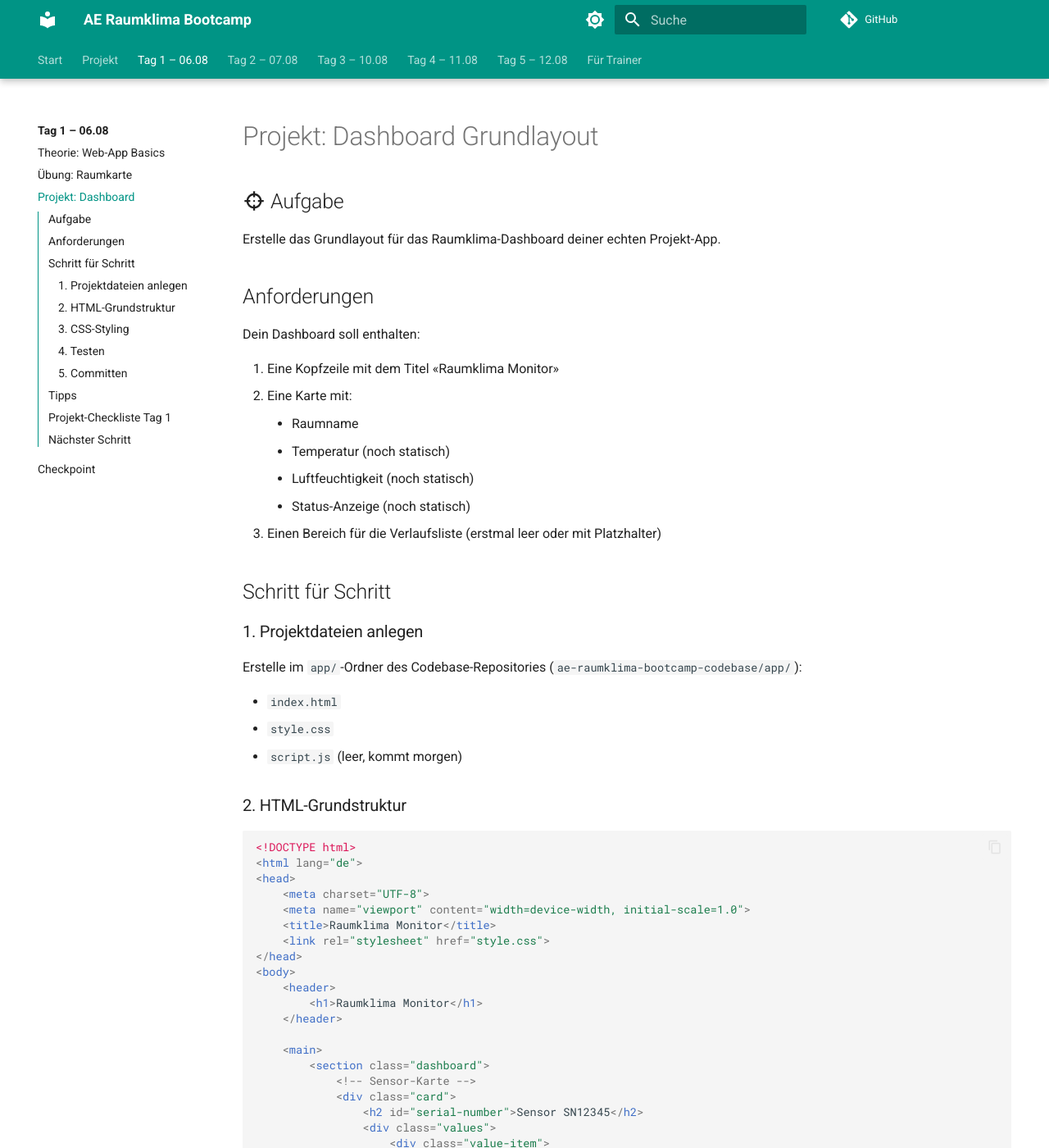
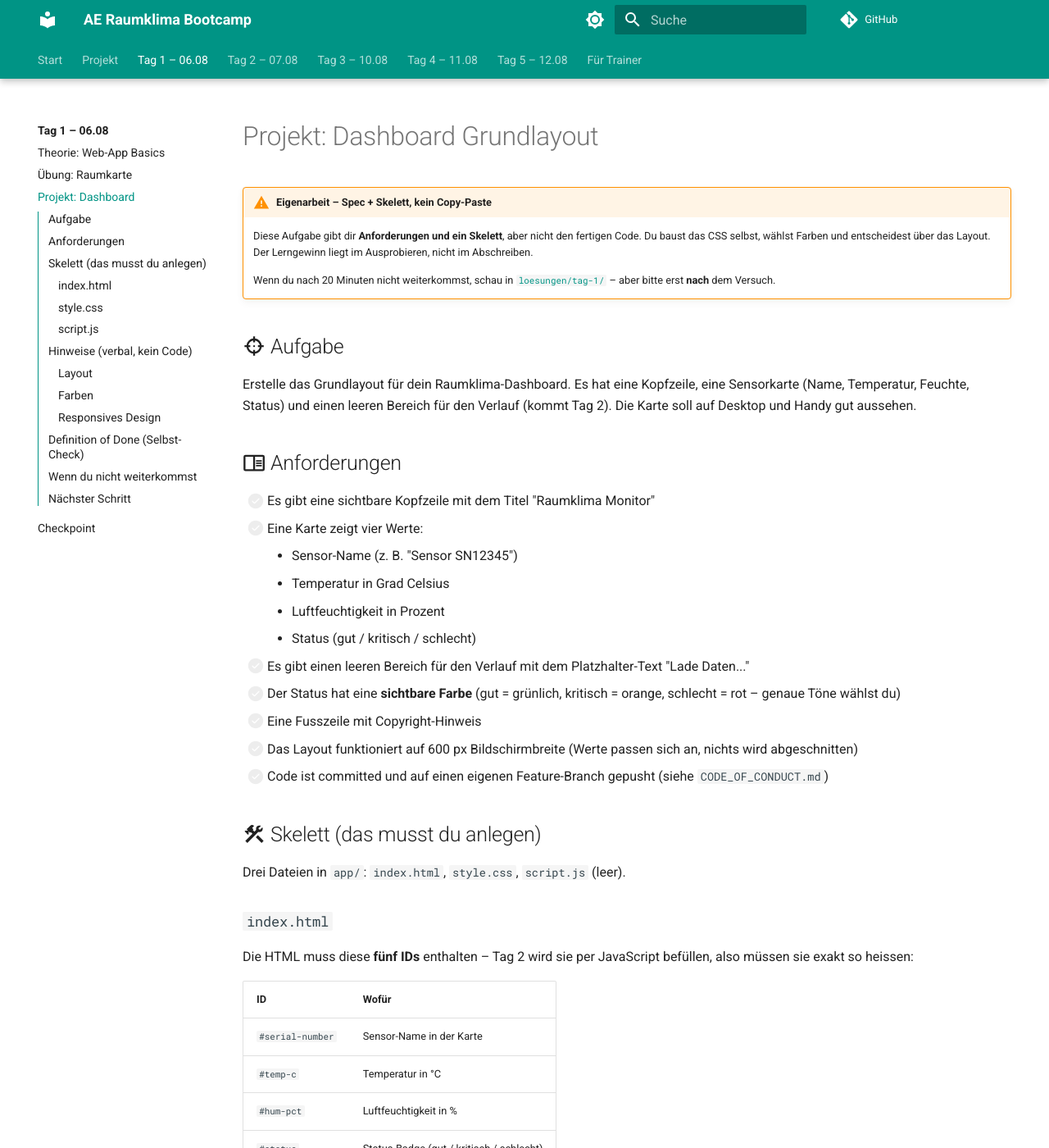
Before and after one commit to HeiligerG/ae-raumklima-bootcamp, an MkDocs documentation site: the page built from docs/tag-1/projekt-dashboard.md, in a window 1280 px wide and 1400 px high. Shown: the whole window at 82% size. Built offline with MkDocs 1.6.1 and Material for MkDocs 9.7.7, drawn with Linux system fonts in a browser that asks for light colours; comment, search, counter and statistics services are not loaded; some of the changed text lies outside the part shown.

Commit message:
docs(tag-1): Projekt-Dashboard auf Spec+Skelett umstellen
Ersetzt die 265-Zeilen-Copy-Paste-Vorlage durch ein
didaktisches Spec-Format:
- Konkrete Anforderungen als Checkliste
- Skelett nur mit den Pflicht-IDs und CSS-Klassen-Namen
  (keine Werte, keine Implementation)
- Verbale Hinweise zu Layout, Farben, Responsiveness
- DoD-Selbst-Check
- 20-Min-Regel: Verweis auf loesungen/tag-1/ nur fuer
  Lernende, die nach Versuchen nicht weiterkommen

Commit bleibt auf docs/spec-only-projects und wird NICHT
gemerged, bis der User die Tag-1-Variante abgenommen hat.
Erst danach folgen Tag-2, Tag-3 in separaten Commits.

````diff
--- a/docs/tag-1/projekt-dashboard.md
+++ b/docs/tag-1/projekt-dashboard.md
@@ -1,261 +1,142 @@
 # Projekt: Dashboard Grundlayout
+
+!!! warning "Eigenarbeit – Spec + Skelett, kein Copy-Paste"
+    Diese Aufgabe gibt dir **Anforderungen und ein Skelett**, aber nicht den fertigen Code. Du baust das CSS selbst, wählst Farben und entscheidest über das Layout. Der Lerngewinn liegt im Ausprobieren, nicht im Abschreiben.
+
+    Wenn du nach 20 Minuten nicht weiterkommst, schau in
+    [`loesungen/tag-1/`](https://ae-raumklima-bootcamp.readthedocs.io/loesungen/tag-1/) –
+    aber bitte erst **nach** dem Versuch.
 
 ## :material-target: Aufgabe
 
-Erstelle das Grundlayout für das Raumklima-Dashboard deiner echten Projekt-App.
+Erstelle das Grundlayout für dein Raumklima-Dashboard. Es hat eine
+Kopfzeile, eine Sensorkarte (Name, Temperatur, Feuchte, Status) und
+einen leeren Bereich für den Verlauf (kommt Tag 2). Die Karte soll
+auf Desktop und Handy gut aussehen.
 
-## Anforderungen
+## :material-book-open-outline: Anforderungen
 
-Dein Dashboard soll enthalten:
+- [ ] Es gibt eine sichtbare Kopfzeile mit dem Titel "Raumklima Monitor"
+- [ ] Eine Karte zeigt vier Werte:
+    - Sensor-Name (z. B. "Sensor SN12345")
+    - Temperatur in Grad Celsius
+    - Luftfeuchtigkeit in Prozent
+    - Status (gut / kritisch / schlecht)
+- [ ] Es gibt einen leeren Bereich für den Verlauf mit dem
+      Platzhalter-Text "Lade Daten..."
+- [ ] Der Status hat eine **sichtbare Farbe** (gut = grünlich,
+      kritisch = orange, schlecht = rot – genaue Töne wählst du)
+- [ ] Eine Fusszeile mit Copyright-Hinweis
+- [ ] Das Layout funktioniert auf 600 px Bildschirmbreite (Werte
+      passen sich an, nichts wird abgeschnitten)
+- [ ] Code ist committed und auf einen eigenen Feature-Branch gepusht
+      (siehe `CODE_OF_CONDUCT.md`)
 
-1. Eine Kopfzeile mit dem Titel «Raumklima Monitor»
-2. Eine Karte mit:
-    - Raumname
-    - Temperatur (noch statisch)
-    - Luftfeuchtigkeit (noch statisch)
-    - Status-Anzeige (noch statisch)
-3. Einen Bereich für die Verlaufsliste (erstmal leer oder mit Platzhalter)
+## :material-hammer-wrench: Skelett (das musst du anlegen)
 
-## Schritt für Schritt
+Drei Dateien in `app/`: `index.html`, `style.css`, `script.js` (leer).
 
-### 1. Projektdateien anlegen
+### `index.html`
 
-Erstelle im `app/`-Ordner des Codebase-Repositories (`ae-raumklima-bootcamp-codebase/app/`):
+Die HTML muss diese **fünf IDs** enthalten – Tag 2 wird sie per
+JavaScript befüllen, also müssen sie exakt so heissen:
 
-- `index.html`
-- `style.css`
-- `script.js` (leer, kommt morgen)
+| ID | Wofür |
+|---|---|
+| `#serial-number` | Sensor-Name in der Karte |
+| `#temp-c` | Temperatur in °C |
+| `#hum-pct` | Luftfeuchtigkeit in % |
+| `#status` | Status-Badge (gut / kritisch / schlecht) |
+| `#history-list` | Container für die Verlaufsliste (Tag 2) |
 
-### 2. HTML-Grundstruktur
+Die HTML-Struktur braucht ausserdem diese **drei CSS-Klassen** am
+Status-Element, damit die Farben sichtbar werden:
 
-```html
-<!DOCTYPE html>
-<html lang="de">
-<head>
-    <meta charset="UTF-8">
-    <meta name="viewport" content="width=device-width, initial-scale=1.0">
-    <title>Raumklima Monitor</title>
-    <link rel="stylesheet" href="style.css">
-</head>
-<body>
-    <header>
-        <h1>Raumklima Monitor</h1>
-    </header>
+- `class="status"` (Basis-Styling)
+- `class="status gut"` (guter Status, grün)
+- `class="status kritisch"` (kritisch, orange)
+- `class="status schlecht"` (schlecht, rot)
 
-    <main>
-        <section class="dashboard">
-            <!-- Sensor-Karte -->
-            <div class="card">
-                <h2 id="serial-number">Sensor SN12345</h2>
-                <div class="values">
-                    <div class="value-item">
-                        <span class="label">Temperatur</span>
-                        <span class="number" id="temp-c">23.4 °C</span>
-                    </div>
-                    <div class="value-item">
-                        <span class="label">Luftfeuchtigkeit</span>
-                        <span class="number" id="hum-pct">51 %</span>
-                    </div>
-                </div>
-                <div class="status gut" id="status">Gut</div>
-            </div>
+### `style.css`
 
-            <!-- Verlauf -->
-            <section class="history">
-                <h3>Verlauf</h3>
-                <p class="placeholder">Die Verlaufsliste wird morgen gebaut.</p>
-            </section>
-        </section>
-    </main>
+Du brauchst **kein vollständiges CSS-Framework** – nur diese
+Selektoren (Werte wählst du selbst):
 
-    <footer>
-        <p>Raumklima Bootcamp &copy; 2026</p>
-    </footer>
+- `body` (Hintergrund, Schriftart, Layout)
+- `header` (Hintergrundfarbe, Innenabstand, Schriftfarbe)
+- `.card` (weisser Hintergrund, runde Ecken, leichter Schatten)
+- `.values` (zwei Werte nebeneinander; auf Mobile untereinander)
+- `.value-item` (einzelner Wert)
+- `.label` (Beschriftung über dem Wert, klein und grau)
+- `.number` (grosser Wert)
+- `.status` (Basis-Styling für die Status-Pille)
+- `.status.gut`, `.status.kritisch`, `.status.schlecht` (Farben)
+- `.history` (Container für die Verlaufsliste)
+- `footer` (Hintergrund wie header, kleinerer Text)
+- `@media (max-width: 600px)` (Mobile-Anpassung)
 
-    <script src="script.js"></script>
-</body>
-</html>
-```
+### `script.js`
 
-### 3. CSS-Styling
+Leer anlegen – wird ab Tag 2 befüllt. Die Datei muss existieren und
+in der HTML eingebunden sein (`<script src="script.js"></script>`
+**vor** `</body>`).
 
-```css
-/* Grundlayout */
-* {
-    margin: 0;
-    padding: 0;
-    box-sizing: border-box;
-}
+## :material-lightbulb-on: Hinweise (verbal, kein Code)
 
-body {
-    font-family: 'Segoe UI', Arial, sans-serif;
-    background: #f5f7f7;
-    color: #333;
-    min-height: 100vh;
-    display: flex;
-    flex-direction: column;
-}
+### Layout
 
-header {
-    background: #00695c;
-    color: white;
-    padding: 16px 24px;
-}
+- Eine "Karte" ist im Webdesign ein weisser Block mit etwas
+  Innenabstand (`padding`), abgerundeten Ecken (`border-radius`) und
+  oft einem dezenten Schatten (`box-shadow`).
+- Für die Kopf-zu-Fuss-Struktur eignet sich `display: flex` mit
+  `flex-direction: column` und `min-height: 100vh`. Der `<main>`
+  bekommt `flex: 1`, damit er den verbleibenden Platz füllt.
+- Zwei Werte nebeneinander → `display: grid` mit
+  `grid-template-columns: 1fr 1fr`.
+- **Mobile:** innerhalb von `@media (max-width: 600px)` das
+  Grid auf eine Spalte reduzieren.
 
-header h1 {
-    font-size: 22px;
-}
+### Farben
 
-main {
-    flex: 1;
-    padding: 24px;
-    max-width: 800px;
-    margin: 0 auto;
-    width: 100%;
-}
+- Teal (`#00695c`) eignet sich als Hauptfarbe, weil es ruhig und
+  seriös wirkt. Alternativ: ein dunkleres Blau oder Anthrazit.
+- Status-Farben müssen nicht perfekt sein – Hauptsache **semantisch
+  unterscheidbar**: grünlich, orange, rot. Beispiele:
+  - `gut`: Hintergrund `#e8f5e9`, Schrift `#2e7d32`
+  - `kritisch`: Hintergrund `#fff3e0`, Schrift `#e65100`
+  - `schlecht`: Hintergrund `#ffebee`, Schrift `#c62828`
+- Die Status-Pille bekommt `border-radius` und etwas
+  Innenabstand, damit sie wie ein Badge aussieht.
 
-/* Karte */
-.card {
-    background: white;
-    border-radius: 12px;
-    padding: 24px;
-    box-shadow: 0 2px 8px rgba(0,0,0,0.08);
-    margin-bottom: 24px;
-}
+### Responsives Design
 
-.card h2 {
-    color: #00695c;
-    margin-bottom: 16px;
-    font-size: 20px;
-    border-bottom: 2px solid #e0f2f1;
-    padding-bottom: 8px;
-}
+- Teste im Browser, indem du das Fenster auf 600 px Breite
+  ziehst.
+- Falls Elemente abgeschnitten werden: `padding` reduzieren oder
+  `box-sizing: border-box` global setzen (`* { box-sizing:
+  border-box; }`).
+- Schriftgrössen nicht in `px`, sondern besser in `rem`, dann
+  passen sie sich an die Browser-Einstellung an. Für den Anfang
+  reicht aber `px`.
 
-.values {
-    display: grid;
-    grid-template-columns: 1fr 1fr;
-    gap: 16px;
-    margin-bottom: 16px;
-}
+## :material-check-all: Definition of Done (Selbst-Check)
 
-.value-item {
-    background: #f8fafa;
-    padding: 16px;
-    border-radius: 8px;
-    text-align: center;
-}
+- [ ] Alle 7 Anforderungen erfüllt
+- [ ] IDs und Klassen wie oben spezifiziert vorhanden
+- [ ] Konsole (F12) zeigt keine roten Fehler
+- [ ] Git-Commit und Push auf eigenen Feature-Branch
+- [ ] Commit-Message beschreibt, was du gebaut hast
 
-.label {
-    display: block;
-    font-size: 13px;
-    color: #777;
-    margin-bottom: 4px;
-    text-transform: uppercase;
-    letter-spacing: 0.5px;
-}
+## :material-help: Wenn du nicht weiterkommst
 
-.number {
-    display: block;
-    font-size: 28px;
-    font-weight: bold;
-    color: #333;
-}
+Nach 20 Min ohne nennenswerten Fortschritt:
 
-/* Status */
-.status {
-    padding: 10px 16px;
-    border-radius: 6px;
-    font-weight: bold;
-    text-align: center;
-    font-size: 16px;
-}
+1. Schau in [`loesungen/tag-1/`](https://ae-raumklima-bootcamp.readthedocs.io/loesungen/tag-1/) für die Referenz-Implementierung
+2. **Verstehe zuerst**, was die Referenz anders macht als dein Ansatz
+3. **Schliesse das Browser-Tab der Referenz** und baue deine Version fertig
 
-.gut {
-    background: #e8f5e9;
-    color: #2e7d32;
-    border: 1px solid #c8e6c9;
-}
-
-.kritisch {
-    background: #fff3e0;
-    color: #e65100;
-    border: 1px solid #ffe0b2;
-}
-
-.schlecht {
-    background: #ffebee;
-    color: #c62828;
-    border: 1px solid #ffcdd2;
-}
-
-/* Verlauf */
-.history {
-    background: white;
-    border-radius: 12px;
-    padding: 24px;
-    box-shadow: 0 2px 8px rgba(0,0,0,0.08);
-}
-
-.history h3 {
-    color: #00695c;
-    margin-bottom: 12px;
-}
-
-.placeholder {
-    color: #999;
-    font-style: italic;
-}
-
-/* Footer */
-footer {
-    background: #00695c;
-    color: rgba(255,255,255,0.7);
-    text-align: center;
-    padding: 12px;
-    font-size: 13px;
-}
-
-/* Responsive */
-@media (max-width: 600px) {
-    .values {
-        grid-template-columns: 1fr;
-    }
-}
-```
-
-### 4. Testen
-
-- Live Server starten
-- Seite im Browser öffnen
-- Prüfen: Sieht es gut aus?
-- Fenster verkleinern: Responsive?
-
-### 5. Committen
-
-```bash
-git add .
-git commit -m "Projekt: Dashboard Grundlayout erstellt"
-git push
-```
-
-## Tipps
-
-!!! tip "Farben"
-    Nutze die Teal-Farbfamilie (`#00695c`) für ein ruhiges, professionelles Design.
-
-!!! tip "CSS-Klassen vorbereiten"
-    Du hast jetzt schon `.gut`, `.kritisch` und `.schlecht` definiert.
-    Morgen schaltest du diese Klassen per JavaScript um.
-
-## :material-check-all: Projekt-Checkliste Tag 1
-
-- [ ] `index.html` mit sauberem HTML erstellt
-- [ ] `style.css` mit allen Status-Farben erstellt
-- [ ] Dashboard zeigt Raumname, Temperatur und Luftfeuchtigkeit
-- [ ] Status-Bereich ist sichtbar (noch statisch)
-- [ ] Verlaufsbereich ist vorbereitet
-- [ ] Die Seite ist responsive (passt sich dem Fenster an)
-- [ ] Code ist committed und gepusht
+Die `loesungen/`-Seiten sind **nicht** Teil des Lernflusses und werden
+in der Navigation nicht prominent verlinkt.
 
 ## Nächster Schritt
 
````
